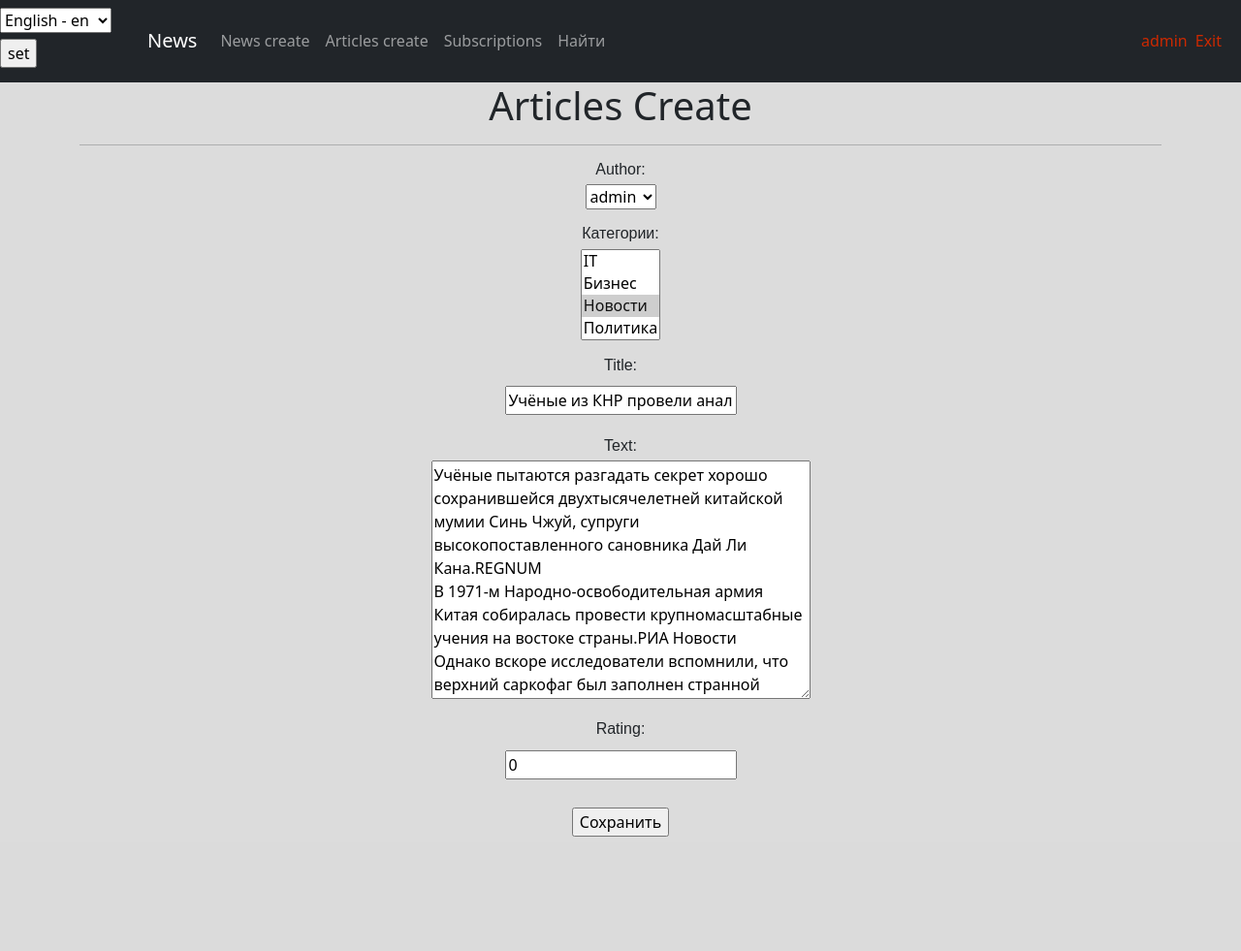
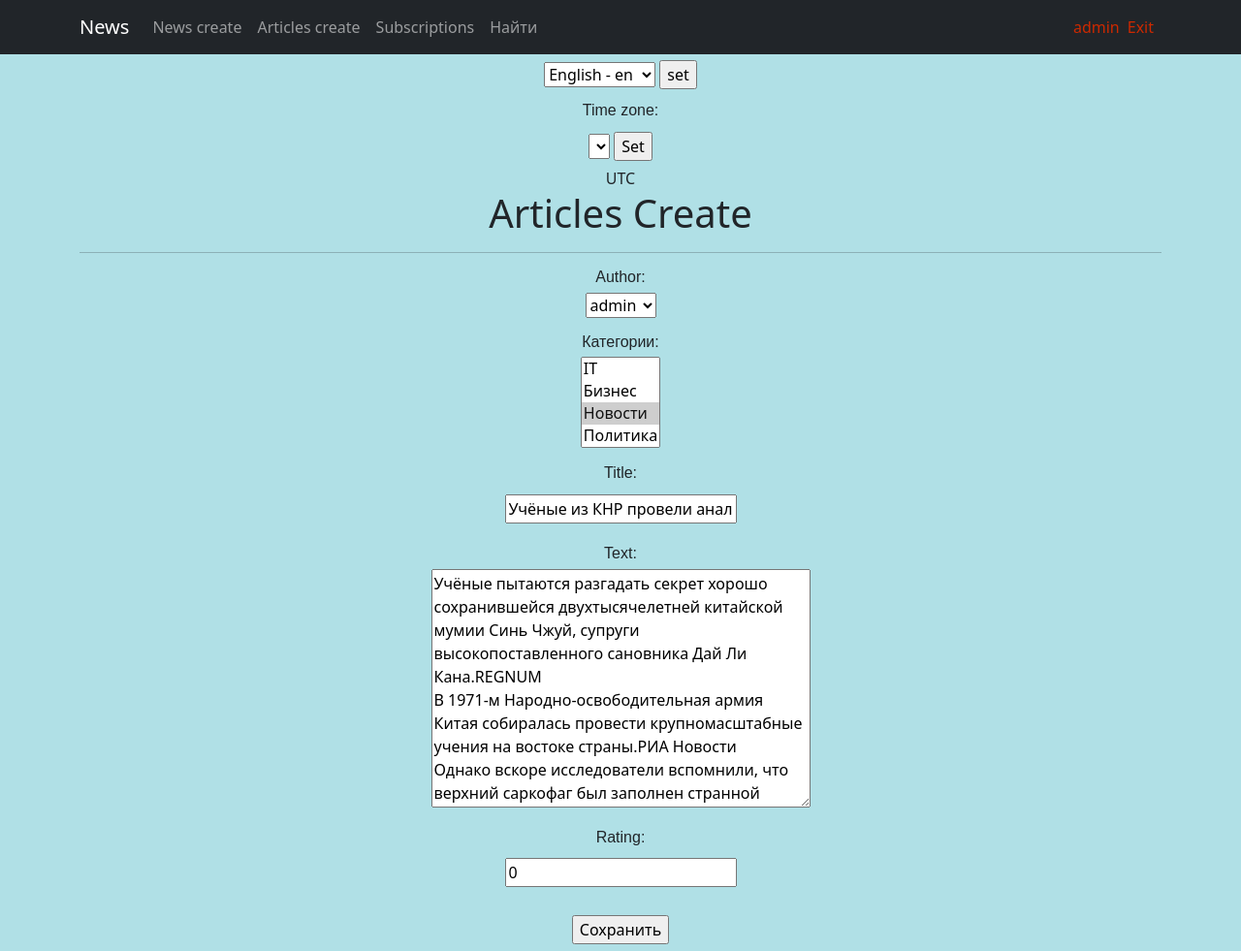
Before and after one commit to Buchenkov/zadanie_3, a Django app: page /articles/38/edit in a window 1280 px wide. Shown: the whole page at 97% size. Before the commit the page ends 863 px from the top, so only its background shows below. Run offline with Django 5.2, Linux system fonts and the light colour scheme; a user stored in the database is signed in; data comes from the database, SQL or seed files in the repository; both versions use the stored data as it was after the commit; lists and menus that the app fills with data are empty; parts of the project's set-up code (start-up, migrations or seed data) failed here and were passed over; some libraries are stand-ins or nearby versions.

Commit message:
Итоговое задание 14+

```diff
--- /dev/null
+++ b/NewsPaper/news/middlewares.py
@@ -0,0 +1,18 @@
+import pytz
+
+from django.utils import timezone
+
+
+class TimezoneMiddleware:
+    def __init__(self, get_response):
+        self.get_response = get_response
+
+    def __call__(self, request):
+        tzname = request.session.get('django_timezone')  # пытаемся забрать часовой пояс из сессии
+        #  Если он есть в сессии, то выставляем такой часовой пояс. Если же его нет, значит он не установлен,
+        #  и часовой пояс надо выставить по умолчанию (на время сервера)
+        if tzname:
+            timezone.activate(pytz.timezone(tzname))
+        else:
+            timezone.deactivate()
+        return self.get_response(request)
--- a/NewsPaper/news/templates/flatpages/default.html
+++ b/NewsPaper/news/templates/flatpages/default.html
@@ -1,5 +1,6 @@
 <!DOCTYPE html>
 {% load i18n %} <!-- Загружаем теги с переводами, без этой строки ничего не будет работать -->
+{% load tz %} <!-- не забываем загрузить тег для работы с часовыми поясами -->
 
 <html lang="en">
     <head>
@@ -14,30 +15,11 @@
         {% load static %}   <!--подгружает папку static-->
         <link href="{% static 'css/styles.css' %}" rel="stylesheet" />
     </head>
-    <body style="background-color: #dcdcdc">
+    <body>
+
         <!-- Responsive navbar-->
 <nav class="navbar navbar-expand-lg navbar-dark bg-dark static-top">
-    <form action="{% url 'set_language' %}" method="POST"> {% csrf_token %} <!-- Не забываем по csrf_token для POST-запросов -->
-        <input type="hidden" name="next" value="{{ redirect_to }}">
 
-        <select name="language" id="">
-            {% get_available_languages as LANGUAGES %} <!-- получаем языки -->
-            {% get_language_info_list for LANGUAGES as languages %} <!-- Помещаем их в список languages -->
-
-            {% for language in languages %} <!-- Итерируясь по списку, выводим их название на языке пользователя и код -->
-                <option value="{{ language.code }}" {% if language.code == LANGUAGE_CODE %} selected {% endif %} >
-                    {{ language.name_local }} - {{ language.code }}
-                </option>
-            {% endfor %}
-        </select>
-        <input type="submit" value="set">
-    </form>
-
-    {% for model in models %}
-    <div class="model-class">
-        {{ model.name }}
-    </div>
-    {% endfor %}
 
    <div class="container">
        <a class="navbar-brand" href="/news/">{% trans "News" %}</a>
@@ -89,6 +71,49 @@
         <div class="container">
            <div class="row">
                <div class="col-lg-12 text-center">
+
+                    <!-- Если сейчас больше чем 19 или же меньше 7, то выводим тёмную тему, иначе выводим светлую -->
+                    <style>
+                        body {background-color: {% if current_time.hour >= 19 or current_time.hour <= 7 %} darkcyan {% else %} powderblue {% endif %};}
+                    </style>
+
+                    <form action="{% url 'set_language' %}" method="POST"> {% csrf_token %} <!-- Не забываем по csrf_token для POST-запросов -->
+                        <input type="hidden" name="next" value="{{ redirect_to }}">
+
+                        <select name="language" id="">
+                            {% get_available_languages as LANGUAGES %} <!-- получаем языки -->
+                            {% get_language_info_list for LANGUAGES as languages %} <!-- Помещаем их в список languages -->
+
+                            {% for language in languages %} <!-- Итерируясь по списку, выводим их название на языке пользователя и код -->
+                                <option value="{{ language.code }}" {% if language.code == LANGUAGE_CODE %} selected >{% endif %} >
+                                    {{ language.name_local }} - {{ language.code }}
+                                </option>
+                            {% endfor %}
+                        </select>
+                        <input type="submit" value="set">
+                    </form>
+
+                    {% get_current_timezone as TIME_ZONE %}
+                    <form action="" method="POST">
+                        {% csrf_token %}
+                        <label for="timezone">Time zone:</label>
+                        <select name="timezone">
+                            {% for tz in timezones %}
+                            <option value="{{ tz }}"{% if tz == TIME_ZONE %} selected{% endif %}>{{ tz }}</option>
+                            {% endfor %}
+                        </select>
+                        <input type="submit" value="Set">
+                    </form>
+
+                    {{ TIME_ZONE }}
+                    {{ current_time|timezone:TIME_ZONE }} <!-- Отображаем время в выбранном часовом поясе  -->
+
+                    {% for model in models %}
+                    <div class="model-class">
+                        {{ model.name }}
+                    </div>
+                    {% endfor %}
+
                    {% block title %}
                     {{ flatpage.title }}
                     {% endblock title %}
--- a/NewsPaper/news/views.py
+++ b/NewsPaper/news/views.py
@@ -1,5 +1,6 @@
 import logging
 
+import pytz
 from django.contrib.auth.decorators import login_required
 from django.contrib.auth.mixins import PermissionRequiredMixin
 from django.contrib.auth.models import Group
@@ -13,6 +14,9 @@
 from .forms import PostForm
 from .models import *
 
+from django.utils import timezone
+from django.shortcuts import redirect
+
 from django.utils.translation import gettext as _  # импортируем функцию для перевода
 
 
@@ -25,9 +29,16 @@
 
         context = {
             'models': models,
+            # 'current_time': timezone.localtime(timezone.now()),
+            # 'timezones': pytz.common_timezones  # добавляем в контекст все доступные часовые пояса
         }
 
         return HttpResponse(render(request, 'default.html', context))
+
+    # #  по пост-запросу будем добавлять в сессию часовой пояс, который и будет обрабатываться написанным нами ранее middleware
+    # def post(self, request):
+    #     request.session['django_timezone'] = request.POST['timezone']
+    #     return redirect('/')
 
 
 logger = logging.getLogger(__name__)
@@ -70,11 +81,19 @@
         # Возвращаем из функции отфильтрованный список товаров
         return self.filterset.qs
 
-    # def get_context_data(self, **kwargs):
-    #     context = super().get_context_data(**kwargs)
-    #     context['filterest'] = NewsFilter(self.request.GET, queryset=self.get_queryset())
-    #     context['is_not_author'] = not self.request.user.filter(name='author').exists
-    #     return context
+    def get_context_data(self, **kwargs):
+        context = super().get_context_data(**kwargs)
+        context['is_not_author'] = not self.request.user.groups.filter(name='author').exists()
+        context['filterest'] = NewsFilter(self.request.GET, queryset=self.get_queryset())
+
+        context['current_time'] = timezone.localtime(timezone.now())
+        context['timezones'] = pytz.common_timezones  # добавляем в контекст все доступные часовые пояса
+        return context
+
+    #  по пост-запросу будем добавлять в сессию часовой пояс, который и будет обрабатываться написанным нами ранее middleware
+    def post(self, request):
+        request.session['django_timezone'] = request.POST['timezone']
+        return redirect('/')
 
 
 class PostView(DetailView):
--- a/NewsPaper/project/settings.py
+++ b/NewsPaper/project/settings.py
@@ -67,6 +67,7 @@
     'django.middleware.clickjacking.XFrameOptionsMiddleware',
     # обеспечивают простую в использовании защиту от кликджекинга
     'allauth.account.middleware.AccountMiddleware',
+    'news.middlewares.TimezoneMiddleware',   # add that middleware!
 ]
 
 # SOCIALACCOUNT_PROVIDERS = {   # ещё вариант, не через админку
```
Also changed, not shown: NewsPaper/db.sqlite3, NewsPaper/news/migrations/0003_alter_category_options_category_category_name_en_us_and_more.py (added), 1 other file.
